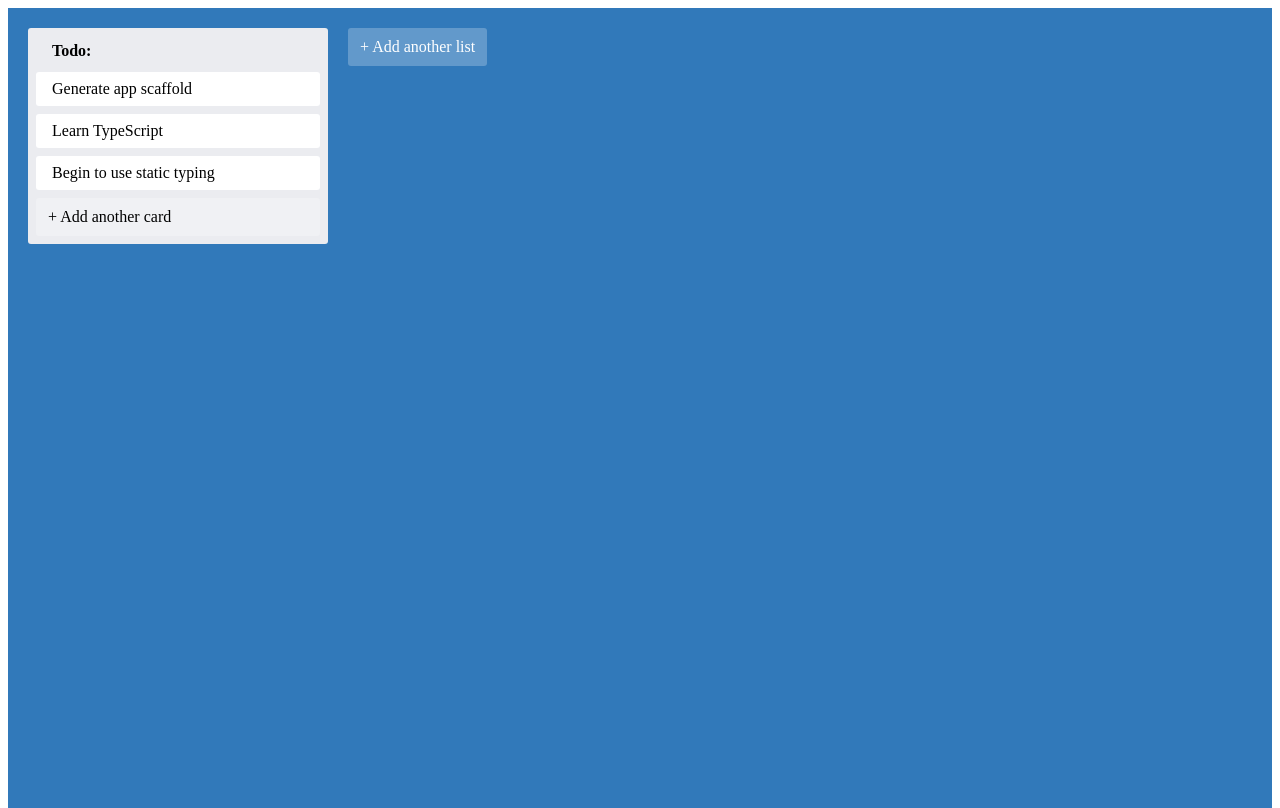
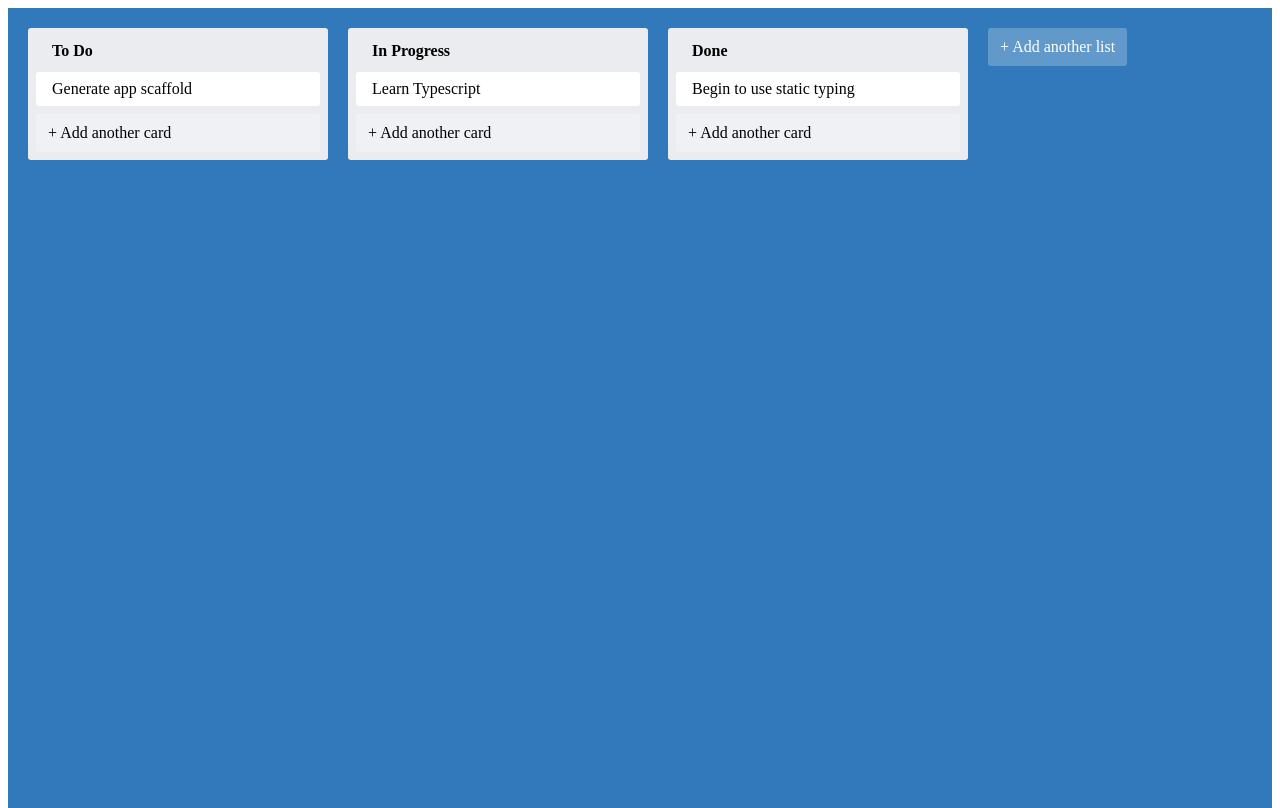
Before and after one commit to AHTHneeuhl/trello-clone, a React (Create React App) app: page / in a window 1280 px wide. Built offline with nearby package versions, Linux system fonts and the light colour scheme.

Commit message:
Create AppStateContext

```diff
--- a/src/App.tsx
+++ b/src/App.tsx
@@ -1,11 +1,16 @@
 import { AddNewItem } from "./AddNewItem";
 import { Column } from "./Column";
+import { useAppState } from "./state/AppStateContext";
 import { AppContainer } from "./styles";
 
 export const App = () => {
+  const { lists } = useAppState();
+
   return (
     <AppContainer>
-      <Column text="Todo:" />
+      {lists.map((list) => (
+        <Column text={list.text} key={list.id} id={list.id} />
+      ))}
       <AddNewItem toggleButtonText="+ Add another list" onAdd={console.log} />
     </AppContainer>
   );
--- a/src/Card.tsx
+++ b/src/Card.tsx
@@ -2,6 +2,7 @@
 
 type CardProps = {
   text: string;
+  id: string;
 };
 
 export const Card = ({ text }: CardProps) => {
--- a/src/Column.tsx
+++ b/src/Column.tsx
@@ -1,18 +1,24 @@
 import { AddNewItem } from "./AddNewItem";
 import { Card } from "./Card";
+import { useAppState } from "./state/AppStateContext";
 import { ColumnTitle, ColumnContainer } from "./styles";
 
 type ColumnProps = {
   text: string;
+  id: string;
 };
 
-export const Column = ({ text }: ColumnProps) => {
+export const Column = ({ text, id }: ColumnProps) => {
+  const { getTasksByListId } = useAppState();
+
+  const tasks = getTasksByListId(id);
+
   return (
     <ColumnContainer>
       <ColumnTitle>{text}</ColumnTitle>
-      <Card text="Generate app scaffold" />
-      <Card text="Learn TypeScript" />
-      <Card text="Begin to use static typing" />
+      {tasks.map((task) => (
+        <Card text={task.text} key={task.id} id={task.id} />
+      ))}
       <AddNewItem
         toggleButtonText="+ Add another card"
         onAdd={console.log}
--- a/src/index.tsx
+++ b/src/index.tsx
@@ -2,10 +2,13 @@
 import ReactDOM from "react-dom";
 import "./index.css";
 import { App } from "./App";
+import { AppStateProvider } from "./state/AppStateContext";
 
 ReactDOM.render(
   <React.StrictMode>
-    <App />
+    <AppStateProvider>
+      <App />
+    </AppStateProvider>
   </React.StrictMode>,
   document.getElementById("root")
 );
--- /dev/null
+++ b/src/state/AppStateContext.tsx
@@ -0,0 +1,63 @@
+import { createContext, useContext, FC } from "react";
+
+type Task = {
+  id: string;
+  text: string;
+};
+
+type List = {
+  id: string;
+  text: string;
+  tasks: Task[];
+};
+
+export type AppState = {
+  lists: List[];
+};
+
+const appData: AppState = {
+  lists: [
+    {
+      id: "0",
+      text: "To Do",
+      tasks: [{ id: "c0", text: "Generate app scaffold" }],
+    },
+    {
+      id: "1",
+      text: "In Progress",
+      tasks: [{ id: "c2", text: "Learn Typescript" }],
+    },
+    {
+      id: "2",
+      text: "Done",
+      tasks: [{ id: "c3", text: "Begin to use static typing" }],
+    },
+  ],
+};
+
+type AppStateContextProps = {
+  lists: List[];
+  getTasksByListId(id: string): Task[];
+};
+
+const AppStateContext = createContext<AppStateContextProps>(
+  {} as AppStateContextProps
+);
+
+export const AppStateProvider: FC = ({ children }) => {
+  const { lists } = appData;
+
+  const getTasksByListId = (id: string) => {
+    return lists.find((list) => list.id === id)?.tasks || [];
+  };
+
+  return (
+    <AppStateContext.Provider value={{ lists, getTasksByListId }}>
+      {children}
+    </AppStateContext.Provider>
+  );
+};
+
+export const useAppState = () => {
+  return useContext(AppStateContext);
+};
```
